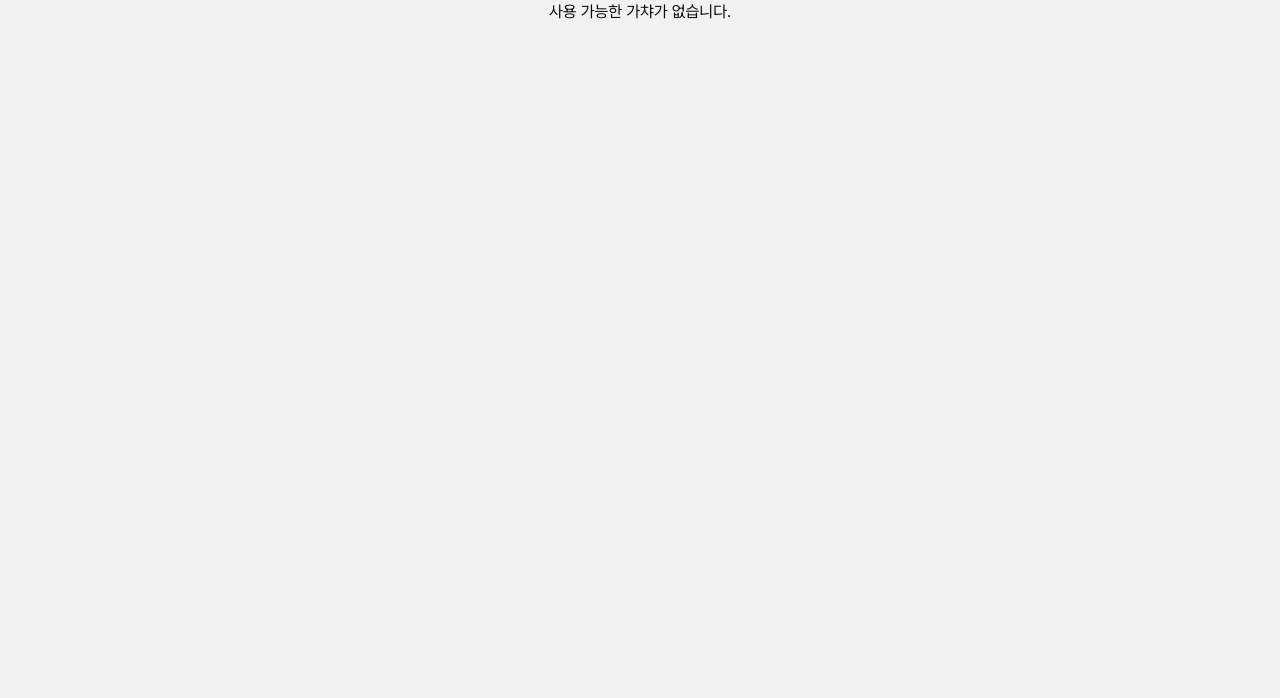
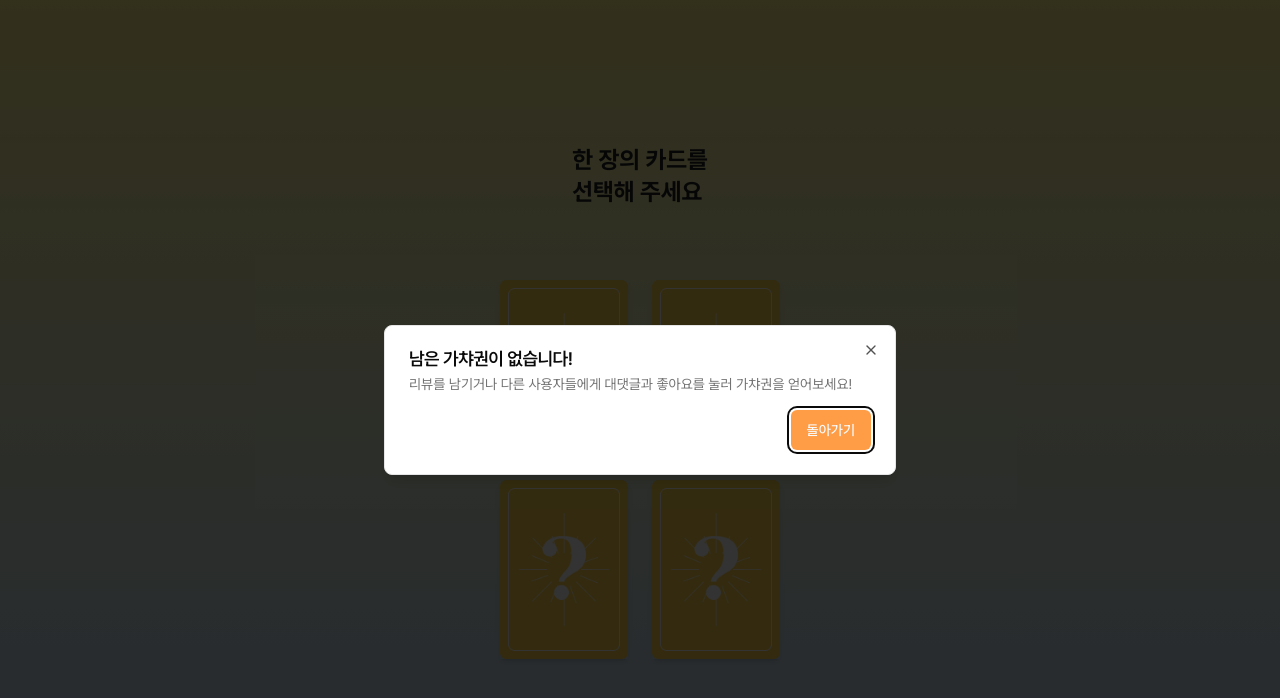
Before and after one commit to kim-taewoo/reviewgacha, a Next.js app: page /gachas/1/gacha in a window 1280 px wide. Shown: the top 698 px of the page. Built offline with nearby package versions, Linux system fonts and the light colour scheme; no server answers; the database is empty.

Commit message:
feat: 가챠권을 다 썼을 때 더이상의 가챠를 막는 기능 추가

```diff
--- a/src/app/gachas/[id]/gacha/page.tsx
+++ b/src/app/gachas/[id]/gacha/page.tsx
@@ -14,11 +14,6 @@ const GachaPage = async ({ params }: { params: Promise<{ id: string }> }) => {
     return <div>에러가 발생했습니다</div>
   }
 
-  // TODO: 가진 가챠가 없을 때 안내 문구 및 현재 가챠 post id로 redirect
-  if (unusedGachas.length === 0) {
-    return <div>사용 가능한 가챠가 없습니다.</div>
-  }
-
   return (
     <div className="h-screen w-full bg-gradient-to-b from-yellow-200 to-blue-200">
       <GachaContainer unusedGachas={unusedGachas} postId={postId} />
--- a/src/features/gacha/components/GachaContainer.tsx
+++ b/src/features/gacha/components/GachaContainer.tsx
@@ -9,6 +9,7 @@ import { Gacha } from '../types'
 import { getGachaResult, updateRewardId, type GachaResult } from '../utils/getGachaResult'
 
 import { GachaResultModal } from './GachaResultModal'
+import { NoGachaLeftModal } from './NoGachaLeftModal'
 
 export const GachaContainer = ({ unusedGachas, postId }: { unusedGachas: Gacha[], postId: string }) => {
   const [result, setResult] = useState<string | null>(null)
@@ -18,6 +19,9 @@ export const GachaContainer = ({ unusedGachas, postId }: { unusedGachas: Gacha[]
   const flipIntervalRef = useRef<NodeJS.Timeout | null>(null)
 
   const [gachaResult, setGachaResult] = useState<GachaResult | null>(null)
+
+  console.log(unusedGachas)
+  console.log(gachaResult)
 
   const onClickGacha = async (index: number) => {
     if (isLoading) return
@@ -34,7 +38,6 @@ export const GachaContainer = ({ unusedGachas, postId }: { unusedGachas: Gacha[]
     const randomIndex = Math.floor(Math.random() * response.length)
     setGachaResult(response[randomIndex])
     await updateRewardId(unusedGachas[0].id, response[randomIndex].reward_id)
-    await revalidatePage(`/gachas/${postId}`)
     let flipState = true
     flipIntervalRef.current = setInterval(() => {
       flipState = !flipState
@@ -54,6 +57,8 @@ export const GachaContainer = ({ unusedGachas, postId }: { unusedGachas: Gacha[]
 
     setTimeout(() => {
       setIsOpenModal(true)
+
+      revalidatePage(`/gachas/${postId}/gacha`)
     }, 3000)
   }
 
@@ -101,6 +106,10 @@ export const GachaContainer = ({ unusedGachas, postId }: { unusedGachas: Gacha[]
           ))}
         </div>
 
+        {unusedGachas.length === 0 && !result && (
+          <NoGachaLeftModal />
+        )}
+
         {/* 결과 표시 */}
         { gachaResult && <GachaResultModal result={result} isOpenModal={isOpenModal} setIsOpenModal={setIsOpenModal} resetGacha={resetGacha} image_url={gachaResult.image_url} /> }
       </div>
--- a/src/features/gacha/components/GachaResultModal.tsx
+++ b/src/features/gacha/components/GachaResultModal.tsx
@@ -14,6 +14,7 @@ import {
   DialogFooter,
   DialogTitle,
 } from '@/components/ui/dialog'
+import { DEFAULT_URL } from '@/constatns'
 
 interface Props {
   result: string | null
@@ -70,8 +71,7 @@ export const GachaResultModal = ({ result, isOpenModal, setIsOpenModal, resetGac
                   type="button"
                   variant="secondary"
                   onClick={() => {
-                    // 배포되면 url 수정하기
-                    navigate.push(`http://localhost:3000/gachas/${param.id}`)
+                    navigate.push(`${DEFAULT_URL}/gachas/${param.id}`)
                     resetGacha()
                   }}
                   className="w-full border-2"
--- /dev/null
+++ b/src/features/gacha/components/NoGachaLeftModal.tsx
@@ -0,0 +1,36 @@
+'use client'
+
+import { useParams, useRouter } from 'next/navigation'
+
+import { Button } from '@/components/ui/button'
+import {
+  Dialog,
+  DialogContent,
+  DialogDescription,
+  DialogFooter,
+  DialogHeader,
+  DialogTitle,
+} from '@/components/ui/dialog'
+
+export const NoGachaLeftModal = () => {
+  // const { width, height } = useWindowSize()
+
+  const navigate = useRouter()
+  const param = useParams()
+
+  return (
+    <Dialog open={true}>
+      <DialogContent>
+        <DialogHeader>
+          <DialogTitle>남은 가챠권이 없습니다!</DialogTitle>
+          <DialogDescription>
+            리뷰를 남기거나 다른 사용자들에게 대댓글과 좋아요를 눌러 가챠권을 얻어보세요!
+          </DialogDescription>
+        </DialogHeader>
+        <DialogFooter>
+          <Button onClick={() => navigate.push(`/gachas/${param.id}`)}>돌아가기</Button>
+        </DialogFooter>
+      </DialogContent>
+    </Dialog>
+  )
+}
--- a/src/features/gacha/utils/getGachaResult.ts
+++ b/src/features/gacha/utils/getGachaResult.ts
@@ -9,7 +9,7 @@ export interface GachaResult {
 }
 
 const PROBABILITIES = {
-  special: 0.03,
+  special: 0.015,
   fairy: 0.30,
   normal: 1.00,
 } as const
```
